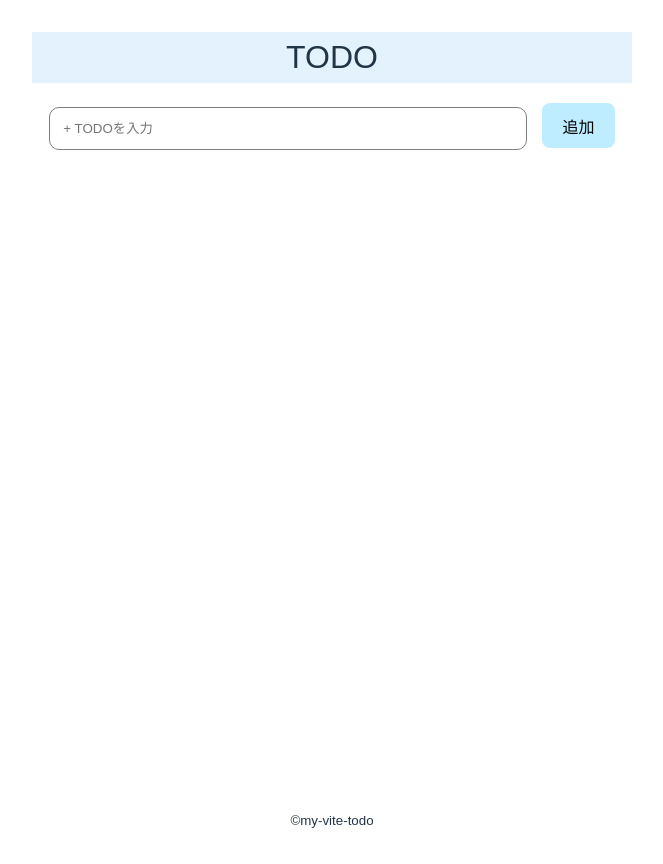
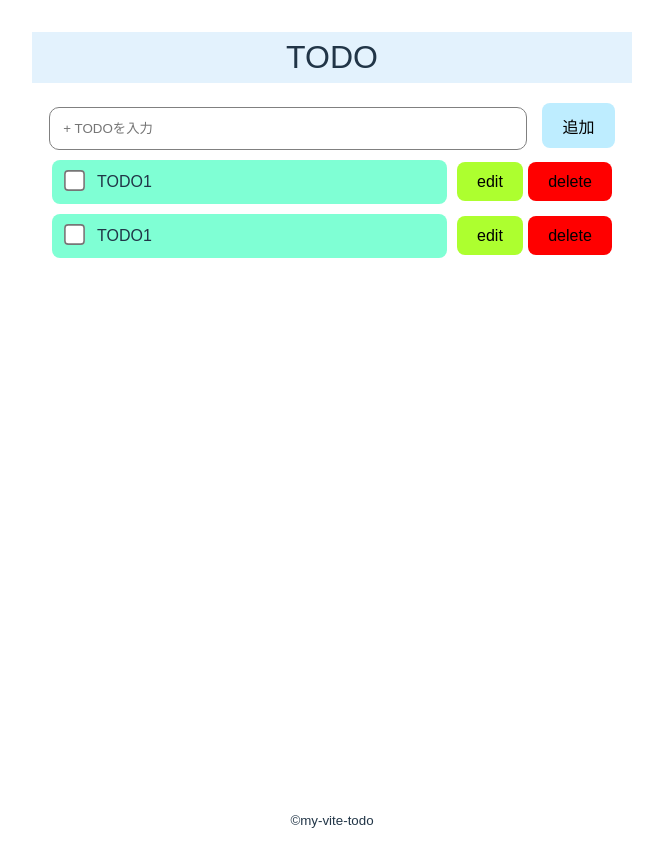
Before and after one commit to yukiyuki925/vue-practice, a Vue app in the folder my-vite-todo/: page / in a window 1280 px wide. Shown: the whole page, without its empty margins (308-971 px from the left). Built offline with nearby package versions, Linux system fonts and the light colour scheme.

Commit message:
一覧画面デザイン作成

```diff
--- a/my-vite-todo/src/components/MainTodo.vue
+++ b/my-vite-todo/src/components/MainTodo.vue
@@ -11,6 +11,7 @@ const addTodo = () => {
 </script>
 
 <template>
+  <!-- todo追加 -->
   <div class="box_input">
     <input
       type="text"
@@ -20,9 +21,69 @@ const addTodo = () => {
     />
     <button class="button" @click="addTodo">追加</button>
   </div>
+
+  <!-- todo一覧 -->
+  <div class="box_list">
+    <div class="todo_list">
+      <div class="todo">
+        <input type="checkbox" class="check" /><label>TODO1</label>
+      </div>
+      <div class="btns">
+        <button class="btn green">edit</button>
+        <button class="btn red">delete</button>
+      </div>
+    </div>
+  </div>
+
+  <div class="box_list">
+    <div class="todo_list">
+      <div class="todo">
+        <input type="checkbox" class="check" /><label>TODO1</label>
+      </div>
+      <div class="btns">
+        <button class="btn green">edit</button>
+        <button class="btn red">delete</button>
+      </div>
+    </div>
+  </div>
 </template>
 
 <style scoped>
+.check {
+  transform: scale(1.6);
+  margin: 0 16px 2px 6px;
+  display: inline-block;
+}
+
+.btn.red {
+  margin-left: 5px;
+  background-color: red;
+}
+
+.btn.green {
+  background-color: greenyellow;
+}
+
+.btns {
+  display: flex;
+  margin-left: 10px;
+}
+
+.todo {
+  width: 400px;
+  background-color: aquamarine;
+  padding: 10px;
+  border-radius: 8px;
+}
+
+.todo_list {
+  display: flex;
+  width: 560px;
+  margin: 10px auto 0;
+  text-align: left;
+  align-items: center;
+}
+
 .box_input {
   margin-top: 20px;
 }
```
